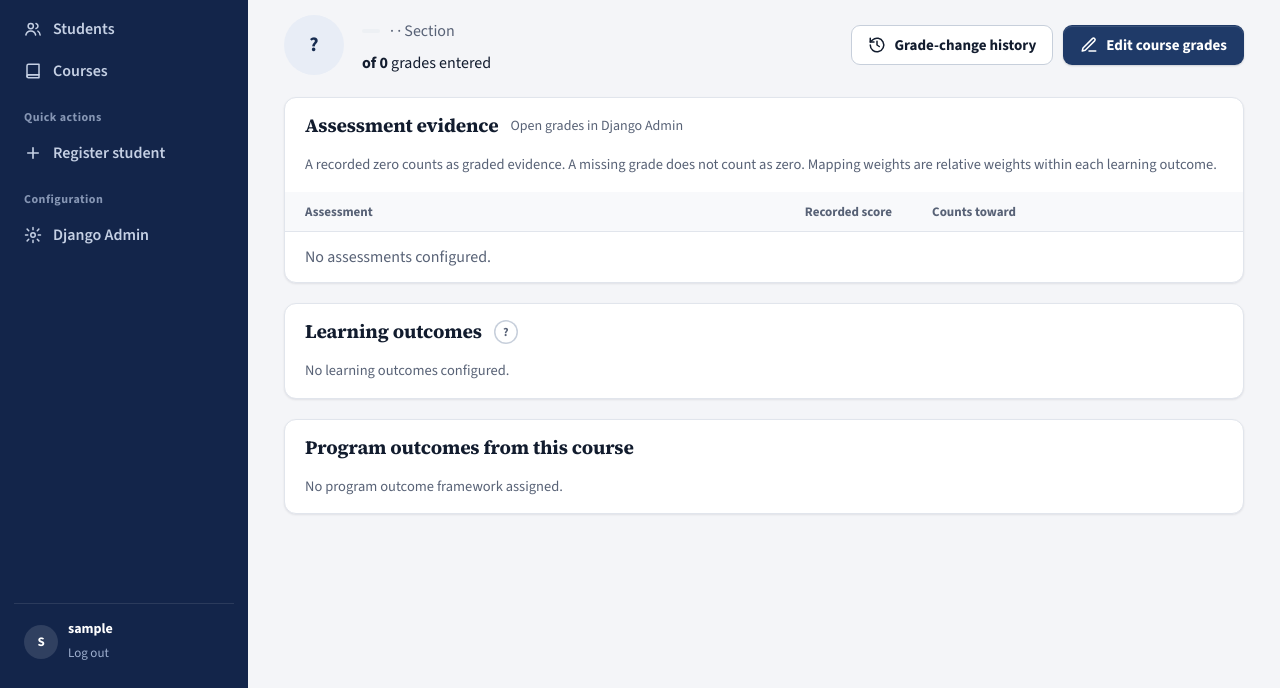
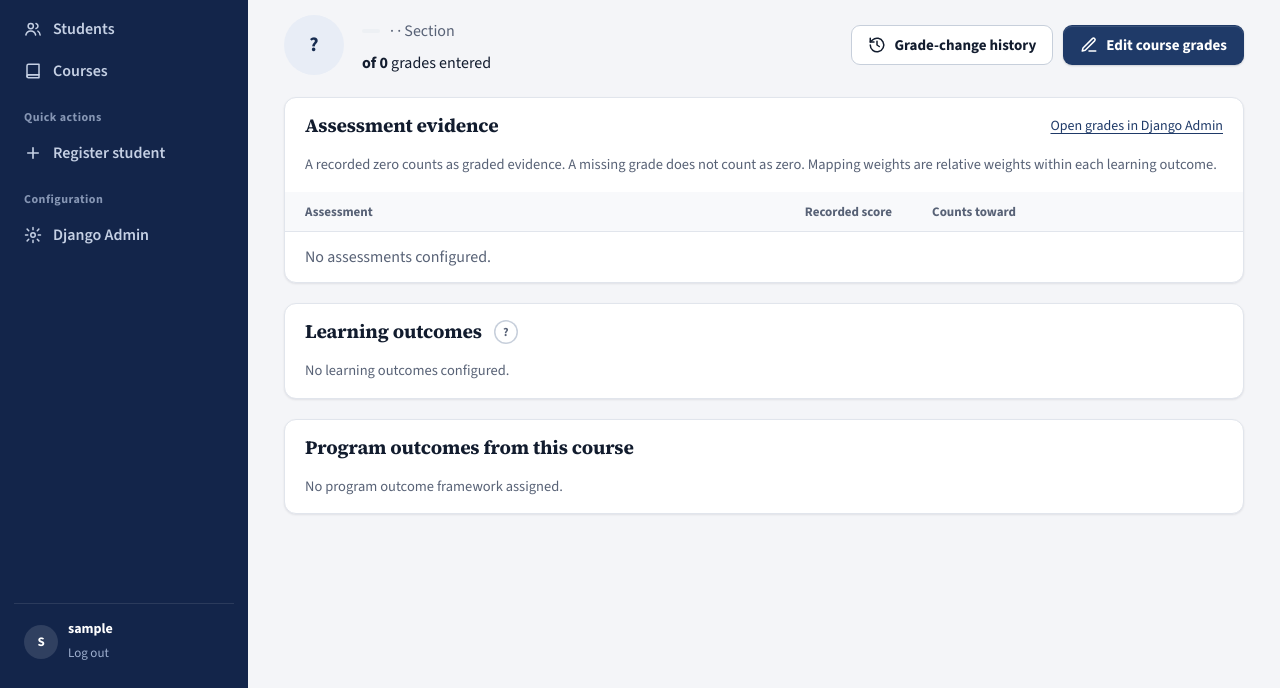
Before and after one commit to TugraDuygulu/gnosis, a Django app: template core/templates/core/enrollment_outcomes.html in a window 1280 px wide. Shown: the part 112-800 px from the top of the page. Run offline with Django 5.2, Linux system fonts and the light colour scheme; the template is opened without the code that fills it, so the values that code supplies are empty; the visitor is signed in with stand-in values (Sample User, id 1).

Commit message:
style(design): FINDING-007 — links in prose and notices look like links

```diff
--- a/core/static/core/gnosis.css
+++ b/core/static/core/gnosis.css
@@ -371,3 +371,11 @@ table.list { width: 100%; border-collapse: collapse; }
 /* Hit areas: small controls get a larger invisible target. */
 .crumbs a { display: inline-block; padding: 4px 0; }
 .info > button::after { content: ""; position: absolute; inset: -10px; }
+
+/* Links inside prose read as links, not as coloured text. */
+.notice a, .callout a, .panel-note a, .empty p a, .detail .full a, .detail .foot a, .attn p a, .s a, .admin-link {
+  color: inherit; text-decoration: underline; text-decoration-thickness: 1px; text-underline-offset: 3px;
+}
+.notice-error a { font-weight: 700; }
+.admin-link { margin-left: auto; color: var(--navy); font-size: 14px; }
+.notice .notice-more { margin-top: 6px; font-weight: 400; }
--- a/core/templates/core/enrollment_grade_editor.html
+++ b/core/templates/core/enrollment_grade_editor.html
@@ -33,7 +33,7 @@
                         <p>Nothing was saved. Review the errors below.</p>
                         {{ form.non_field_errors }}
                         {{ form.revision.errors }}
-                        <p style="font-weight:400;margin-top:6px"><a href="{% url 'enrollment_grade_editor' enrollment.pk %}">Reload grades (discards unsaved entries)</a></p>
+                        <p class="notice-more"><a href="{% url 'enrollment_grade_editor' enrollment.pk %}">Reload grades (discards unsaved entries)</a></p>
                     </div>
                 </div>
             </div>
--- a/core/templates/core/enrollment_outcomes.html
+++ b/core/templates/core/enrollment_outcomes.html
@@ -42,7 +42,7 @@
 <section class="panel">
     <div class="panel-head">
         <h2>Assessment evidence</h2>
-        {% if perms.core.change_grade %}<a class="hint" href="{% url 'admin:core_grade_changelist' %}?enrollment__id__exact={{ enrollment.pk }}">Open grades in Django Admin</a>{% endif %}
+        {% if perms.core.change_grade %}<a class="admin-link" href="{% url 'admin:core_grade_changelist' %}?enrollment__id__exact={{ enrollment.pk }}">Open grades in Django Admin</a>{% endif %}
     </div>
     <p class="panel-note">A recorded zero counts as graded evidence. A missing grade does not count as zero. Mapping weights are relative weights within each learning outcome.</p>
     <div class="table-scroll">
```
